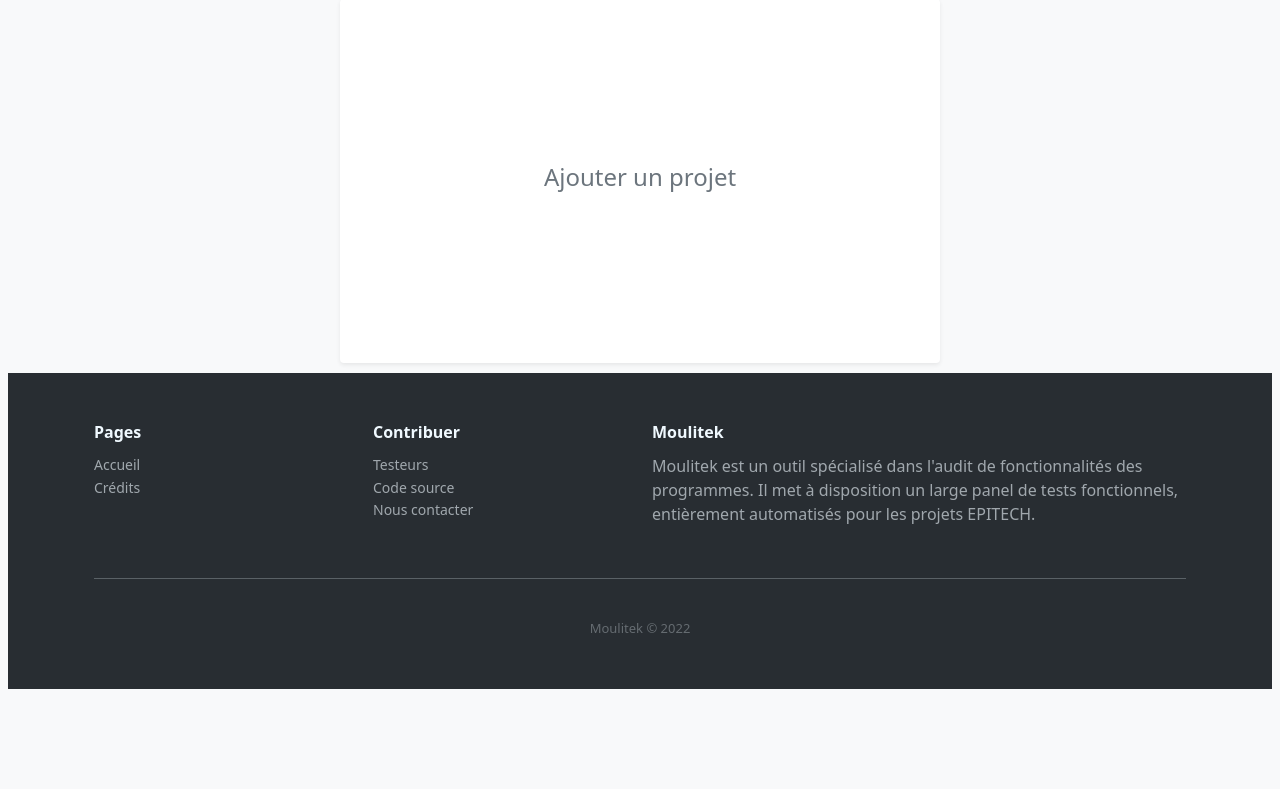
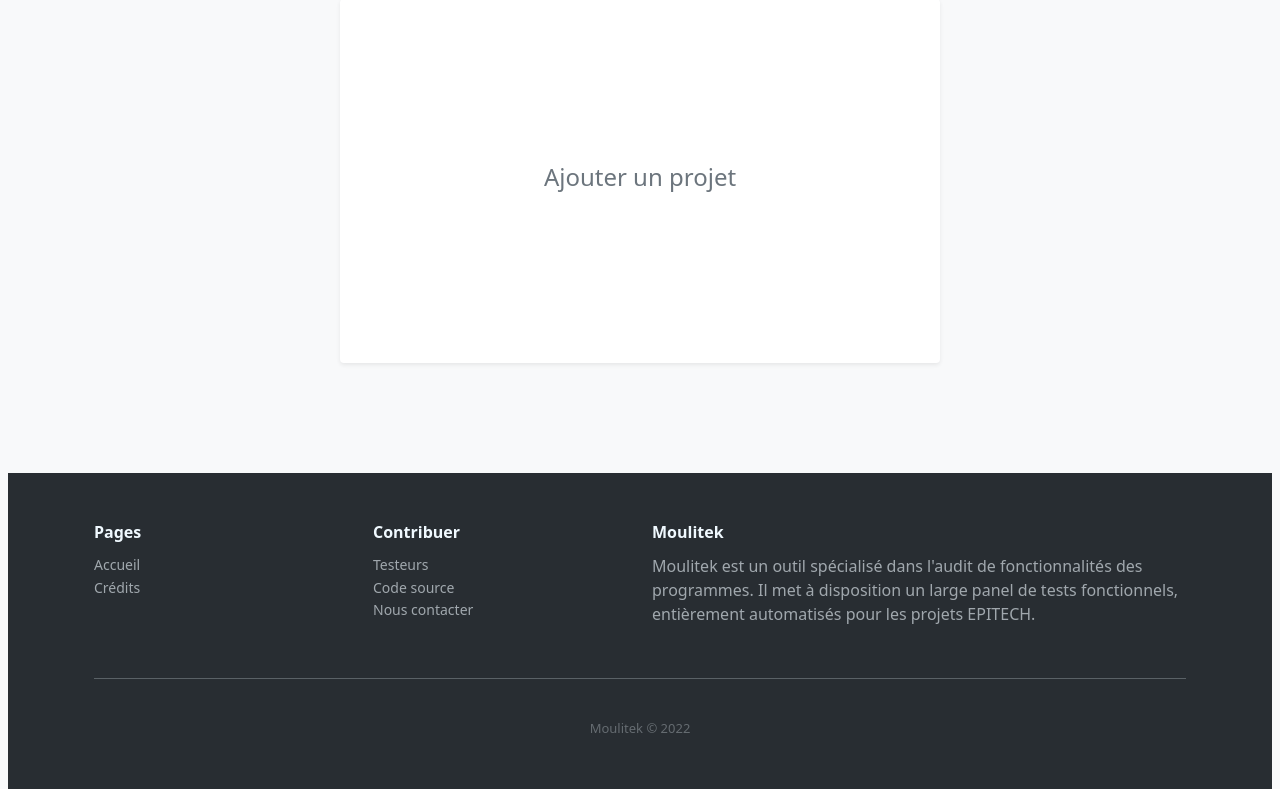
Before and after one commit to MathiDEV/moulitek_fr, a PHP site: page / in a window 1280 px wide. Shown: the part 137-926 px from the top of the page. Before the commit the page ends 826 px from the top, so only its background shows below. Run offline with PHP 8.4, Linux system fonts and the light colour scheme; the visitor is signed in with stand-in values (Sample User, id 1); data that the repository does not hold is empty; some libraries are stand-ins or nearby versions.

Commit message:
[FIX] Fixed index footer margin top.

```diff
--- a/index.php
+++ b/index.php
@@ -21,6 +21,11 @@ require "php/mysql.php";
     <script src="https://kit.fontawesome.com/b269430966.js" crossorigin="anonymous"></script>
     <script src="/js/index.js"></script>
     <link rel="stylesheet" href="/css/main.css">
+    <style>
+    .footer-dark {
+        margin-top: 100px;
+    }
+    </style>
     <title>Moulitek</title>
 </head>
 
```
